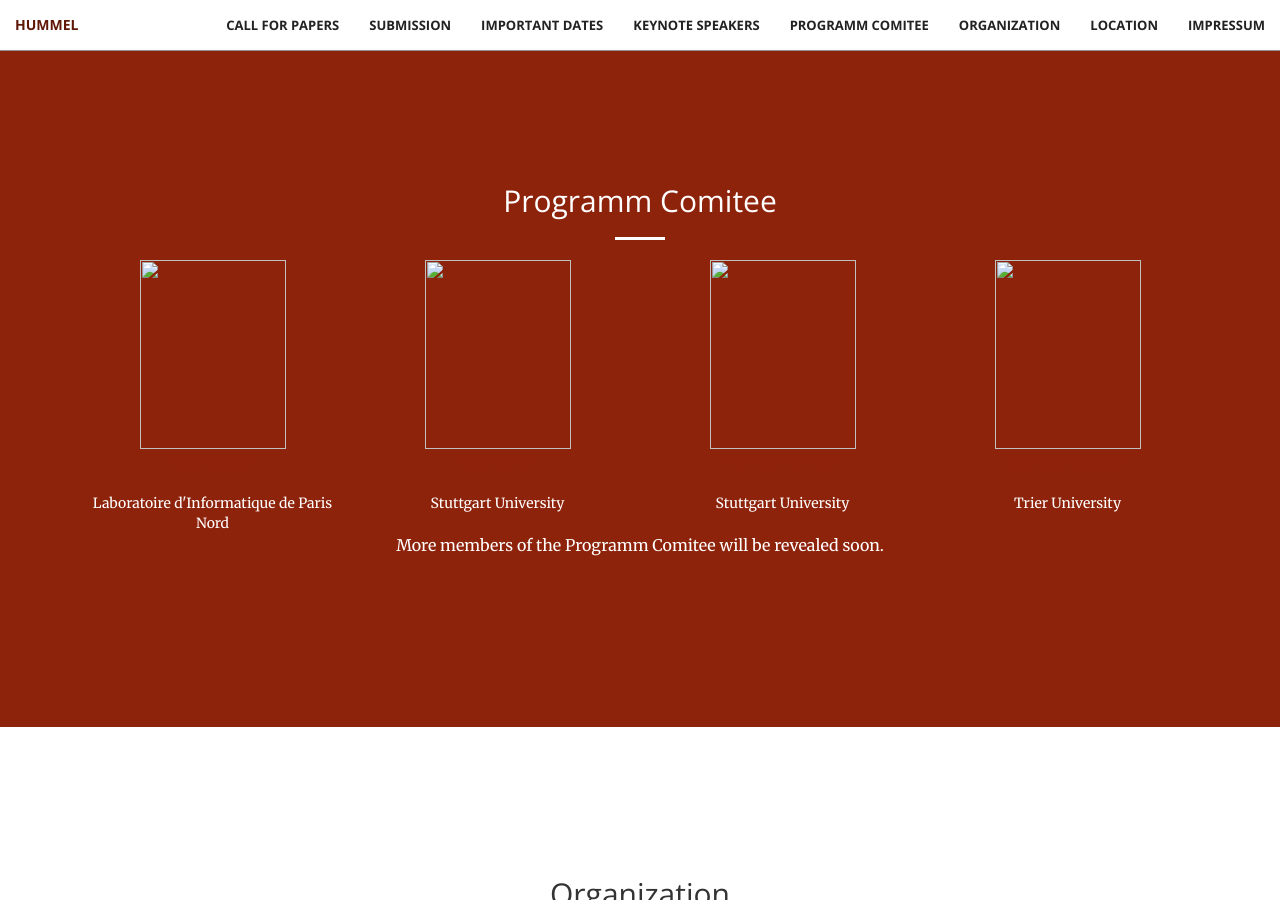
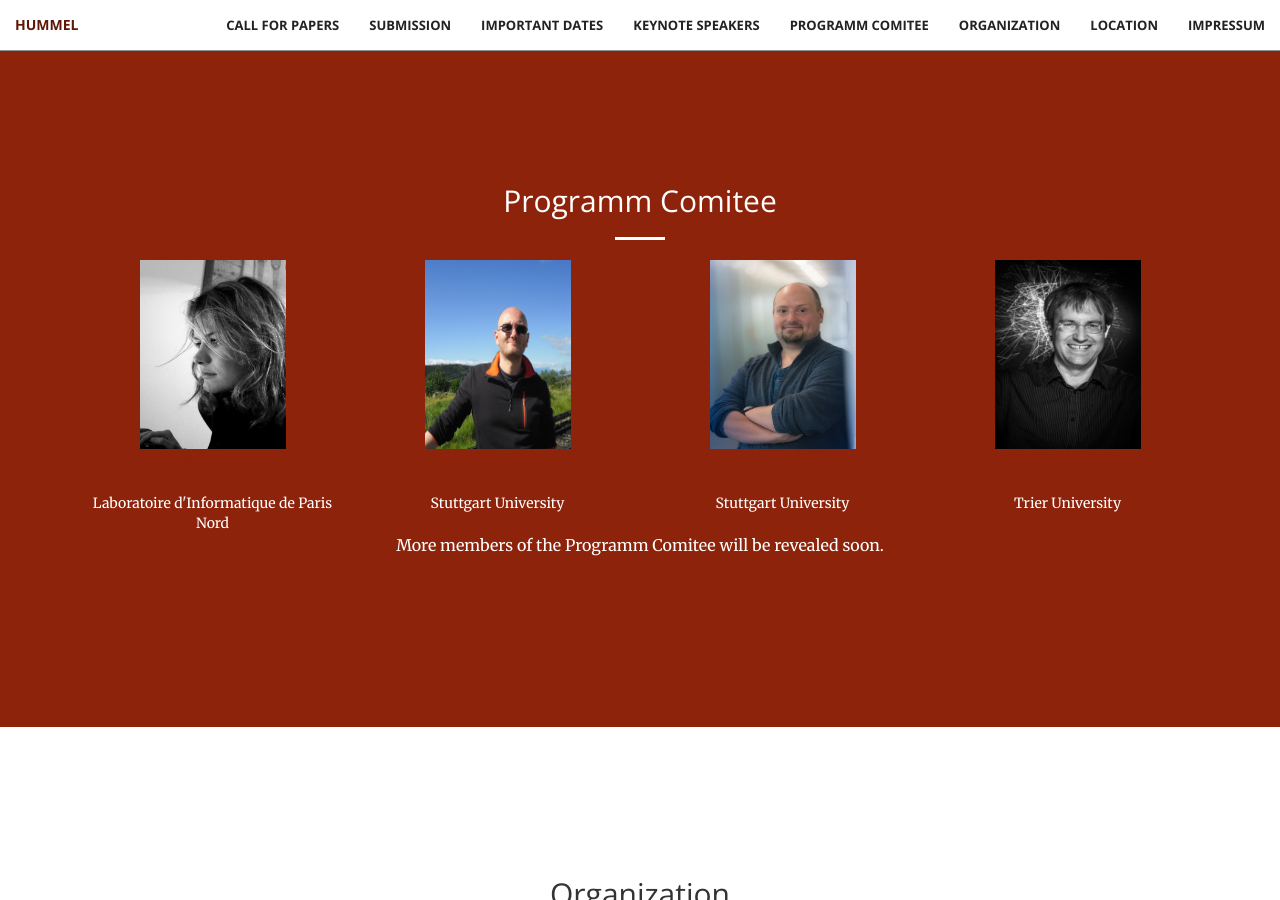
Before and after one commit to cophi-wue/ecml19.hummel.github.io, a Jekyll site: the page built from index.html, in a window 1280 px wide and 900 px high, scrolled down 3812 px. Built offline with Jekyll 4.4.1, drawn with Linux system fonts in a browser that asks for light colours.

Commit message:
Update comitee.html

```diff
--- a/_includes/comitee.html
+++ b/_includes/comitee.html
@@ -8,22 +8,22 @@
 	    <div class="col-lg-12 text-center">
 		<div class="row">
                 	<div class="col-lg-3 text-center">
-                   	<img src="" alt="" height="189" width="146">
+                   	<img src="./../img/kata.jpg" alt="" height="189" width="146">
 			<p><a href="https://lipn.univ-paris13.fr/~gabor/">Kata Gábor</a></p>
 					Laboratoire d'Informatique de Paris Nord<br>
                 	</div>
                 	<div class="col-lg-3 text-center">
-                   	<img src="" alt="" height="189" width="146">
+                   	<img src="./../img/nils.jpg" alt="" height="189" width="146">
 			<p><a href="https://www.ims.uni-stuttgart.de/institut/mitarbeiter/reiterns/">Nils Reiter</a></p>
 					Stuttgart University<br>
 			</div>
 			<div class="col-lg-3 text-center">
-                   	<img src="" alt="" height="189" width="146">
+                   	<img src="./../img/klinger.jpg" alt="" height="189" width="146">
 			<p><a href="https://www.ims.uni-stuttgart.de/institut/mitarbeiter/klingern">Roman Klinger</a></p>
 					Stuttgart University<br>
 			</div>
 			<div class="col-lg-3 text-center">
-                   	<img src="" alt="" height="189" width="146">
+                   	<img src="./../img/schöch.jpg" alt="" height="189" width="146">
 			<p><a href="https://www.uni-trier.de/index.php?id=64027">Christof Schöch</a></p>
 					Trier University<br>
 			</div>
```
